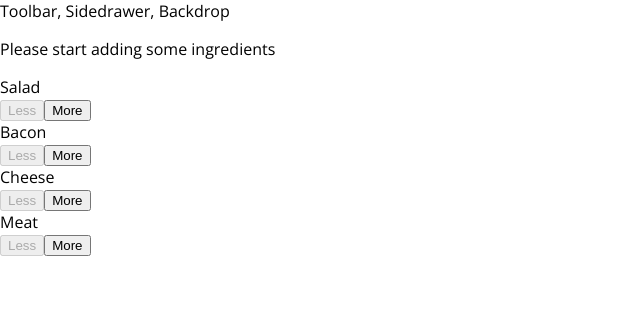
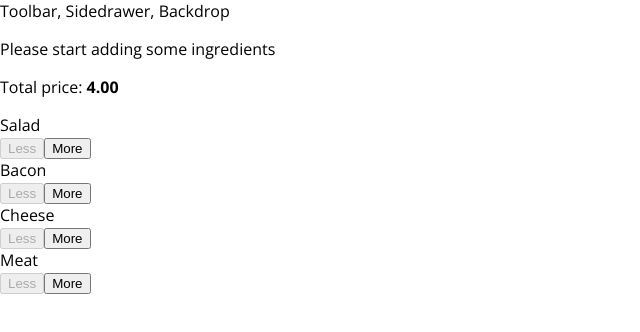
Before and after one commit to aleksandar78/react-burger-app, a React app: page / in a window 1280 px wide. Shown: the top 332 px of the page, without its empty margins (0-640 px from the left). Built offline with nearby package versions, Linux system fonts and the light colour scheme.

Commit message:
Add total price to builder controls

```diff
--- a/src/components/Burger/BuildControls/BuildControls.js
+++ b/src/components/Burger/BuildControls/BuildControls.js
@@ -12,6 +12,7 @@
 const buildControls = props => {
   return (
     <div className={classes.BuildControls}>
+      <p>Total price: <strong>{ props.totalPrice.toFixed(2) }</strong></p>
       {controls.map(ctrl => (
         <BuildControl
           key={ctrl.label}
--- a/src/containers/BurgerBuilder/BurgerBuilder.js
+++ b/src/containers/BurgerBuilder/BurgerBuilder.js
@@ -60,6 +60,7 @@
           ingredientAdded={this.addIngredientHandler}
           ingredientRemoved={this.removeIngredientHandler}
           disabled={this.calcDisabledInfo()}
+          totalPrice={this.state.totalPrice}
         />
       </Aux>
     );
```
